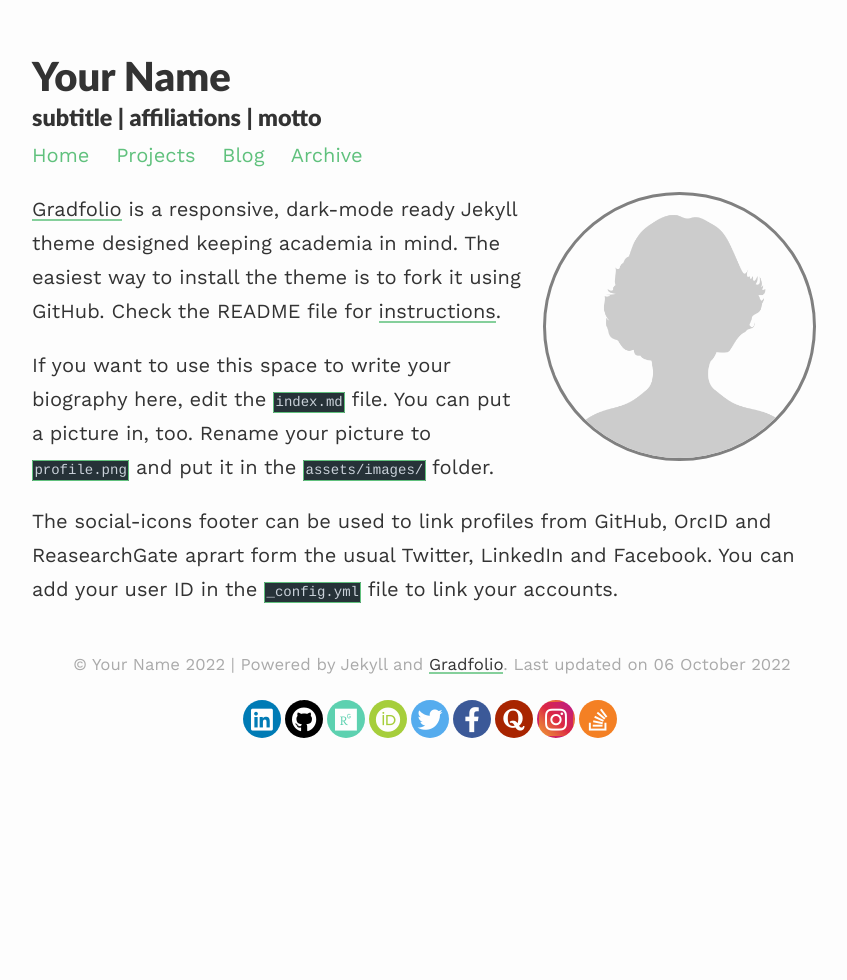
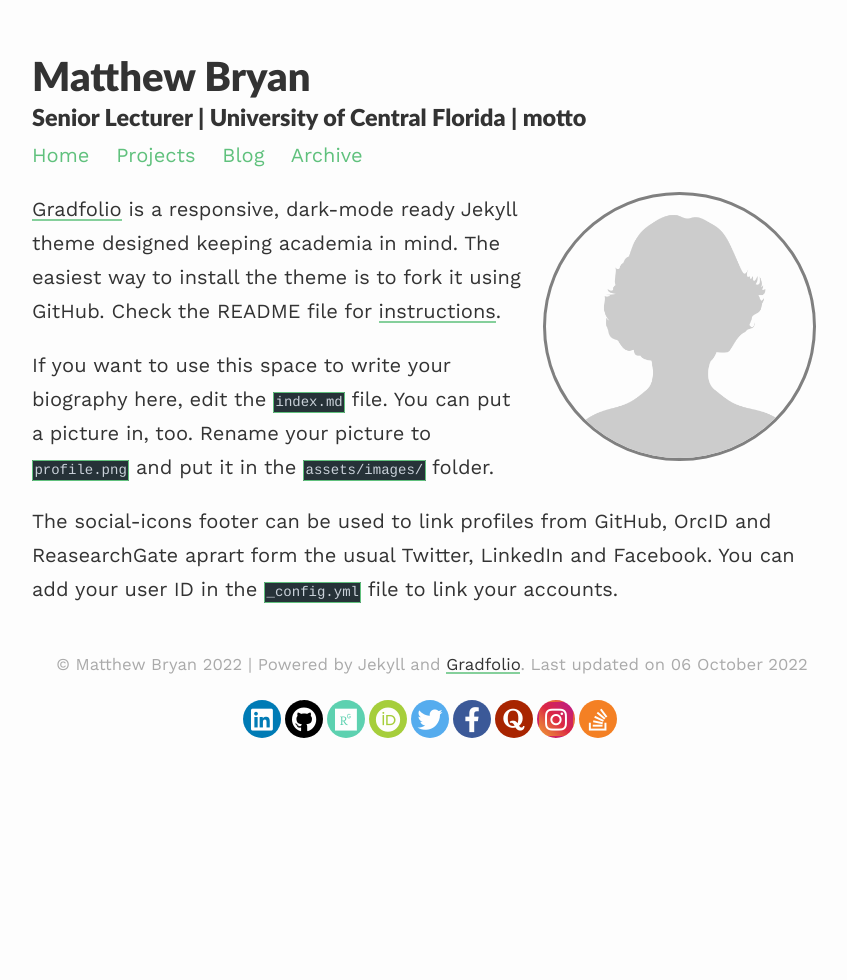
Before and after one commit to matthew-bryan/ENG6800Website, a Jekyll site: the page built from index.md, in a window 1280 px wide. Shown: the whole page, without its empty margins (208-1055 px from the left). Built offline with Jekyll 4.4.1, drawn with Linux system fonts in a browser that asks for light colours; nearby versions of some CDN libraries.

Commit message:
fixed name

```diff
--- a/_config.yml
+++ b/_config.yml
@@ -1,9 +1,9 @@
 ### your site title here
 
-title: Your Name
-description: subtitle | affiliations | motto
+title: Matthew Bryan
+description: Senior Lecturer | University of Central Florida | motto
 
-baseurl: /gradfolio #name of GitHub repository
+baseurl: /ENG6800Website #name of GitHub repository
 url: "" #custom url to be used instead of GitHub repository
 email: #
 
```
